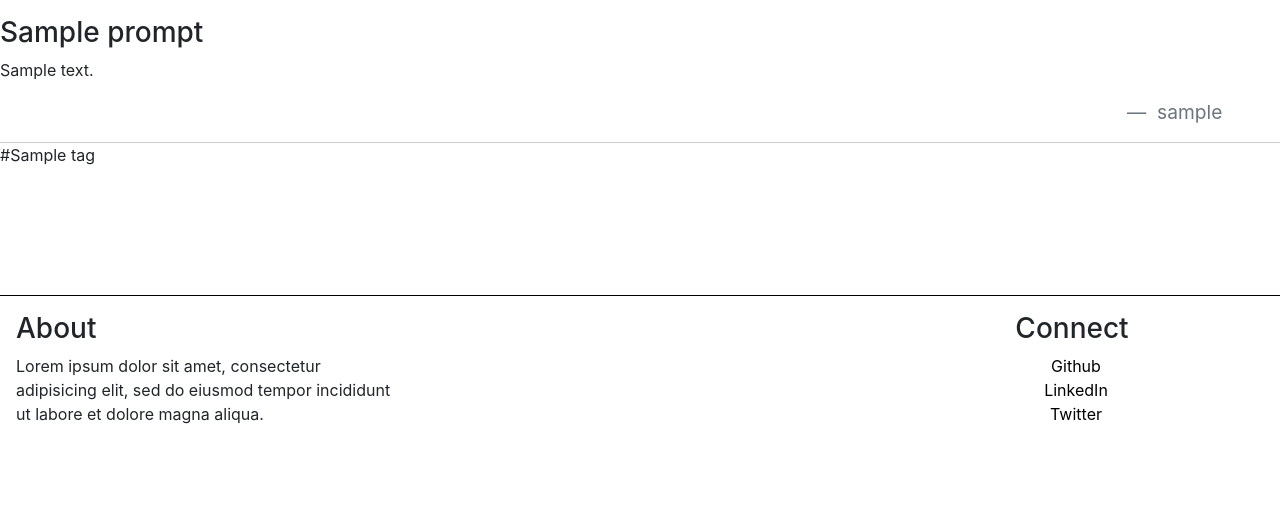
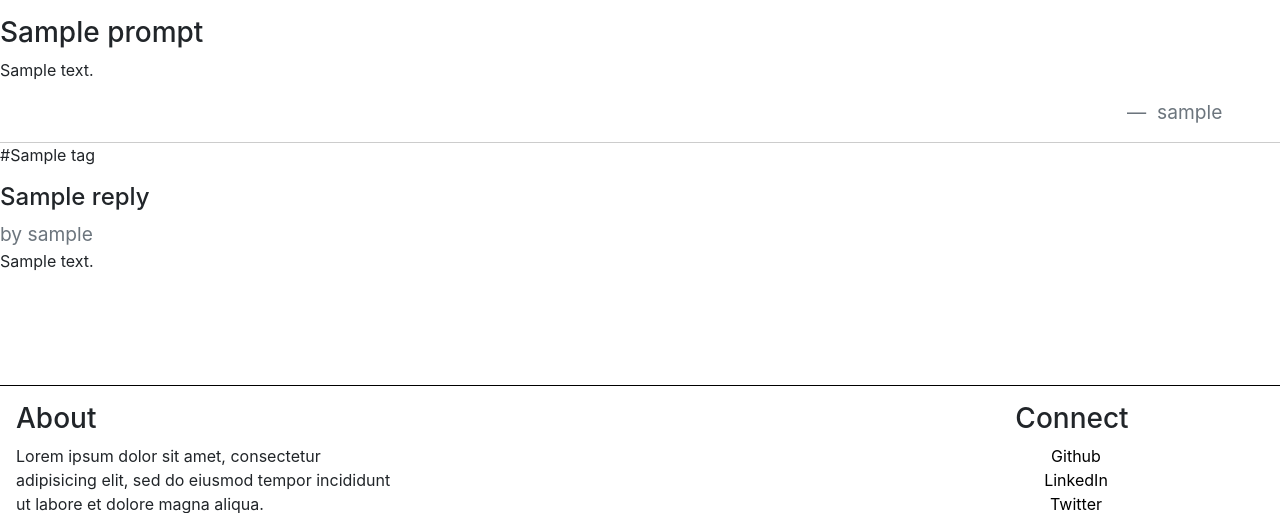
Before and after one commit to alyssamonera/project-2, a Node project: template views/prompts/show.ejs in a window 1280 px wide. Shown: the part 146-659 px from the top of the page. Run offline with Node 20 templates, Linux system fonts and the light colour scheme; the template is opened without the code that fills it: most values are stand-ins (such as "Sample title", 1, 10 or a date in 2020); some libraries are stand-ins or nearby versions.

Commit message:
prompt fills now show up on the prompt show page

```diff
--- a/controllers/prompts.js
+++ b/controllers/prompts.js
@@ -81,12 +81,6 @@ prompt.post('/:id/reply', (req, res) => {
         author.replies.push(reply);
         author.save();
         reply.save();
-        console.log("AUTHOR.REPLIES=======");
-        console.log(author.replies);
-        console.log("USER.PROMPTS==========");
-        console.log(user.prompts);
-        console.log("PROMPT.REPLIES==========");
-        console.log(prompt.replies);
         res.redirect(`/prompts/${req.params.id}`)
       })
     })
--- a/models/models.js
+++ b/models/models.js
@@ -22,6 +22,7 @@ const promptSchema = mongoose.Schema({
   replies: [
     {author: {id: String, username: String},
       title: String,
+      body: String,
       date: Date}],
   likes: {type: Number, default: 0, min: 0}
 });
@@ -30,7 +31,7 @@ const promptSchema = mongoose.Schema({
 //    REPLY SCHEMA
 // ===================
 const replySchema = mongoose.Schema({
-  title: String,
+  title: {type: String, required: true},
   body: {type: String, required: true},
   author: {
     id: {type: String, required: true},
--- a/views/prompts/show.ejs
+++ b/views/prompts/show.ejs
@@ -44,6 +44,16 @@
         </div>
       </div>
 
+      <div class="prompt-responses">
+        <% for (let reply of prompt.replies) { %>
+          <h4><%= reply.title %></h4>
+          <a href="/users/<%= prompt.author.id %>" class="text-muted byline">
+              by <%= reply.author.username %>
+          </a>
+          <p><%= reply.body %></p>
+        <% }%>
+      </div>
+
     </main>
 
     <footer>
```
